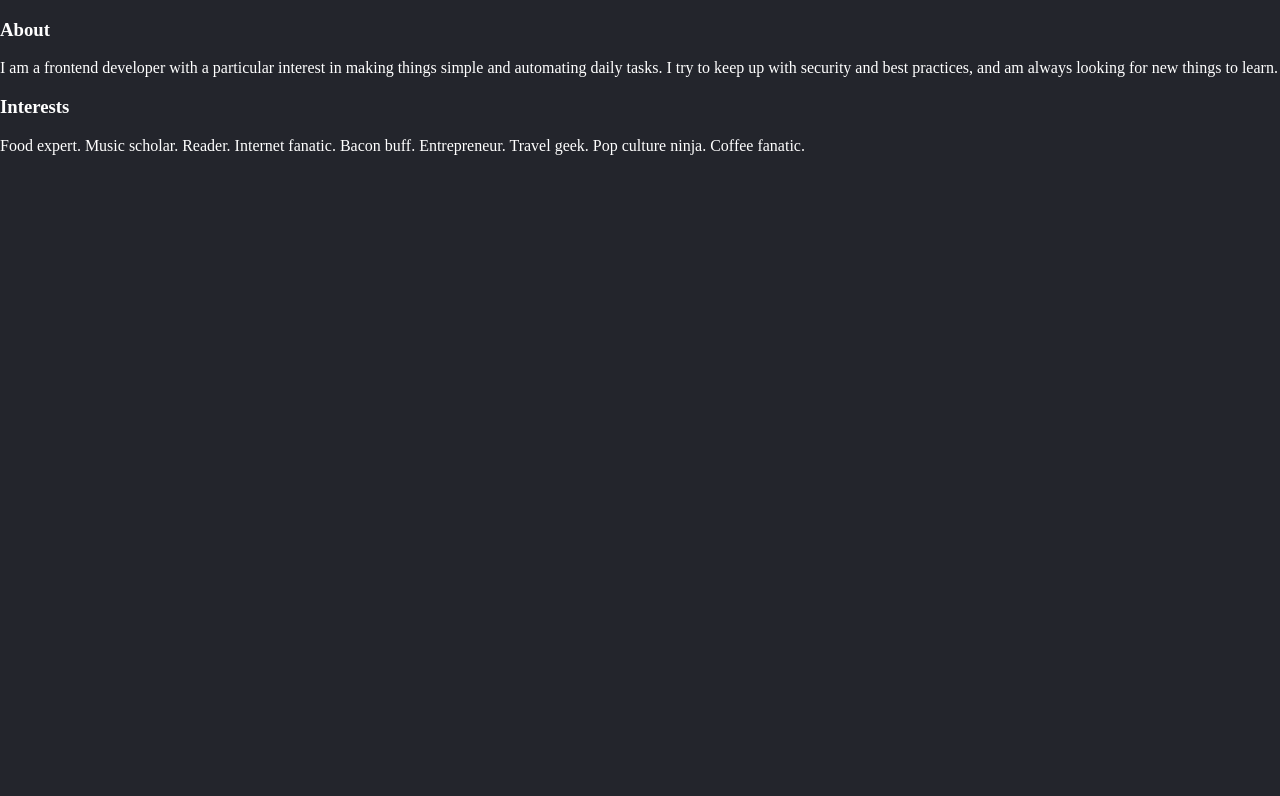
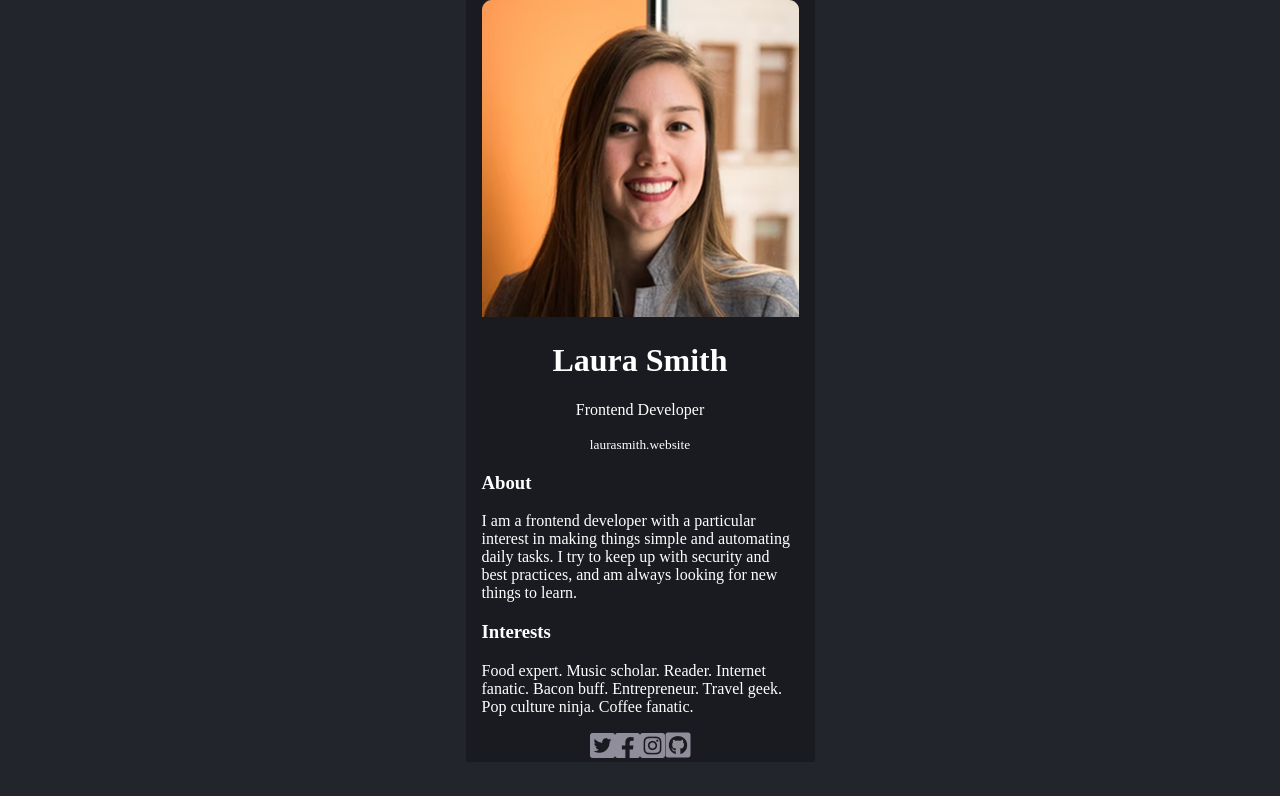
Before and after one commit to UloakuObi/digital-business-card, a React (Vite) app: page / in a window 1280 px wide. Shown: the top 796 px of the page. Built offline with nearby package versions, Linux system fonts and the light colour scheme.

Commit message:
Build components

```diff
--- a/components/About.jsx
+++ b/components/About.jsx
@@ -1,11 +1,13 @@
-export default function About() {
+function About() {
     return (
-        <>
+        <section className="about">
             <h3>About</h3>
             <p>
                 I am a frontend developer with a particular interest in making things simple and automating daily tasks.
                 I try to keep up with security and best practices, and am always looking for new things to learn.
             </p>
-        </>
+        </section>
     )
 }
+
+export default About
--- a/components/Footer.jsx
+++ b/components/Footer.jsx
@@ -0,0 +1,12 @@
+function Footer() {
+    return (
+        <footer>
+            <img src="../assets/Twitter Icon.png" alt="Twitter icon"/>
+            <img src="../assets/Facebook Icon.png" alt="Facebook icon"/>
+            <img src="../assets/Instagram Icon.png" alt="Instagram icon"/>
+            <img src="../assets/GitHub Icon.png" alt="GitHub icon"/>
+        </footer>
+    )
+}
+
+export default Footer
--- a/components/Info.jsx
+++ b/components/Info.jsx
@@ -0,0 +1,14 @@
+function Info() {
+    return (
+        <header>
+            <img src="../assets/Profile-photo.png" alt="Profile photo"></img>
+            <h1>
+                Laura Smith
+            </h1>
+            <p>Frontend Developer</p>
+            <a><small>laurasmith.website</small></a>
+        </header>
+    )
+}
+
+export default Info
--- a/components/Interests.jsx
+++ b/components/Interests.jsx
@@ -1,12 +1,12 @@
 function Interests() {
     return (
-        <>
+        <section className="interests">
             <h3>Interests</h3>
             <p>
             Food expert. Music scholar. Reader. Internet fanatic. Bacon buff.
             Entrepreneur. Travel geek. Pop culture ninja. Coffee fanatic.
             </p>
-        </>
+        </section>
     )
 }
 
--- a/index.css
+++ b/index.css
@@ -5,4 +5,16 @@ html, body {
 body {
     background-color: #23252C;
     color: white;
+    text-align: center;
 }
+
+main {
+    width: 317px;
+    margin: auto;
+    background-color: #1A1B21;
+    padding-inline: 1rem;
+}
+
+section {
+    text-align: left;
+}
--- a/src/main.jsx
+++ b/src/main.jsx
@@ -1,12 +1,16 @@
 import { createRoot } from "react-dom/client"
+import Info from "../components/Info.jsx"
 import About from "../components/About.jsx"
 import Interests from "../components/Interests.jsx"
+import Footer from "../components/Footer.jsx"
 
 const root = createRoot(document.getElementById("root"))
 
 root.render(
   <main>
+    <Info />
     <About />
     <Interests />
+    <Footer />
   </main>
 )
```
Also changed, not shown: assets/Profile-photo.png (renamed from assets/Rectangle 90.png).
